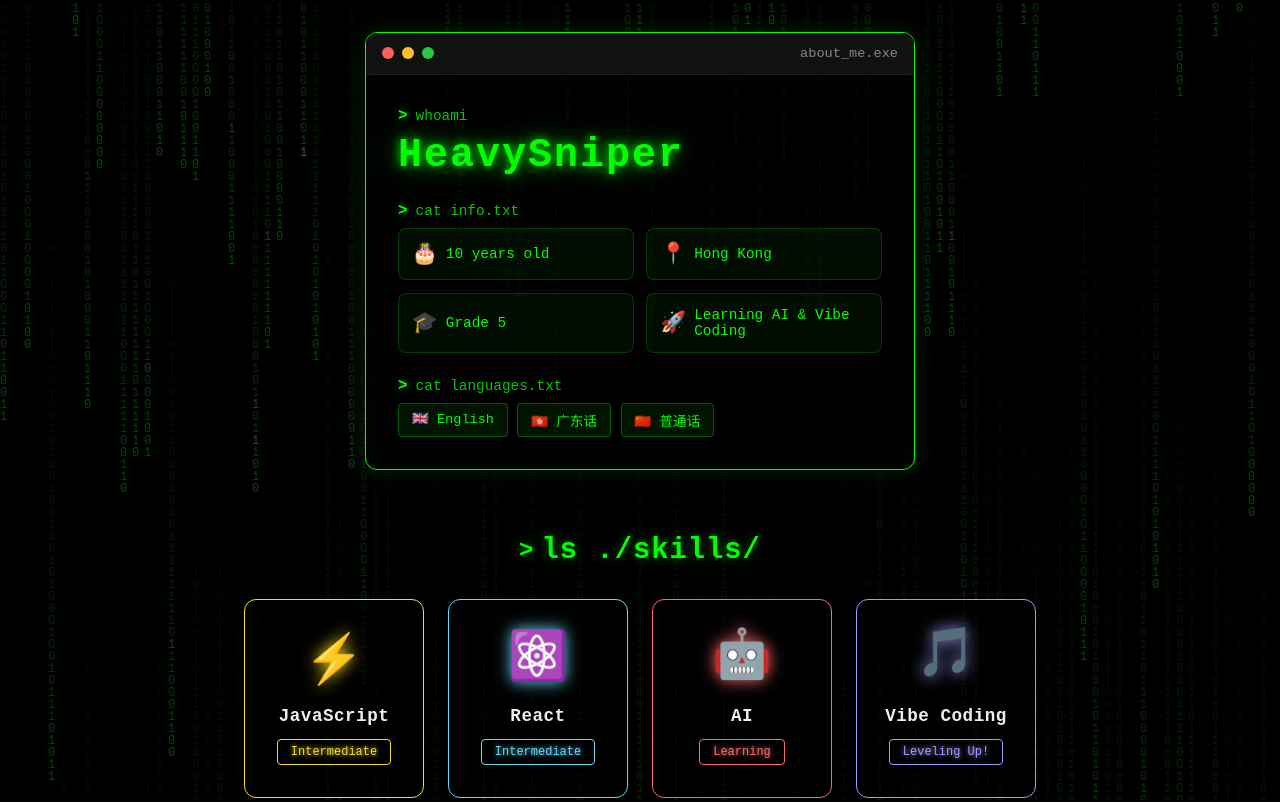
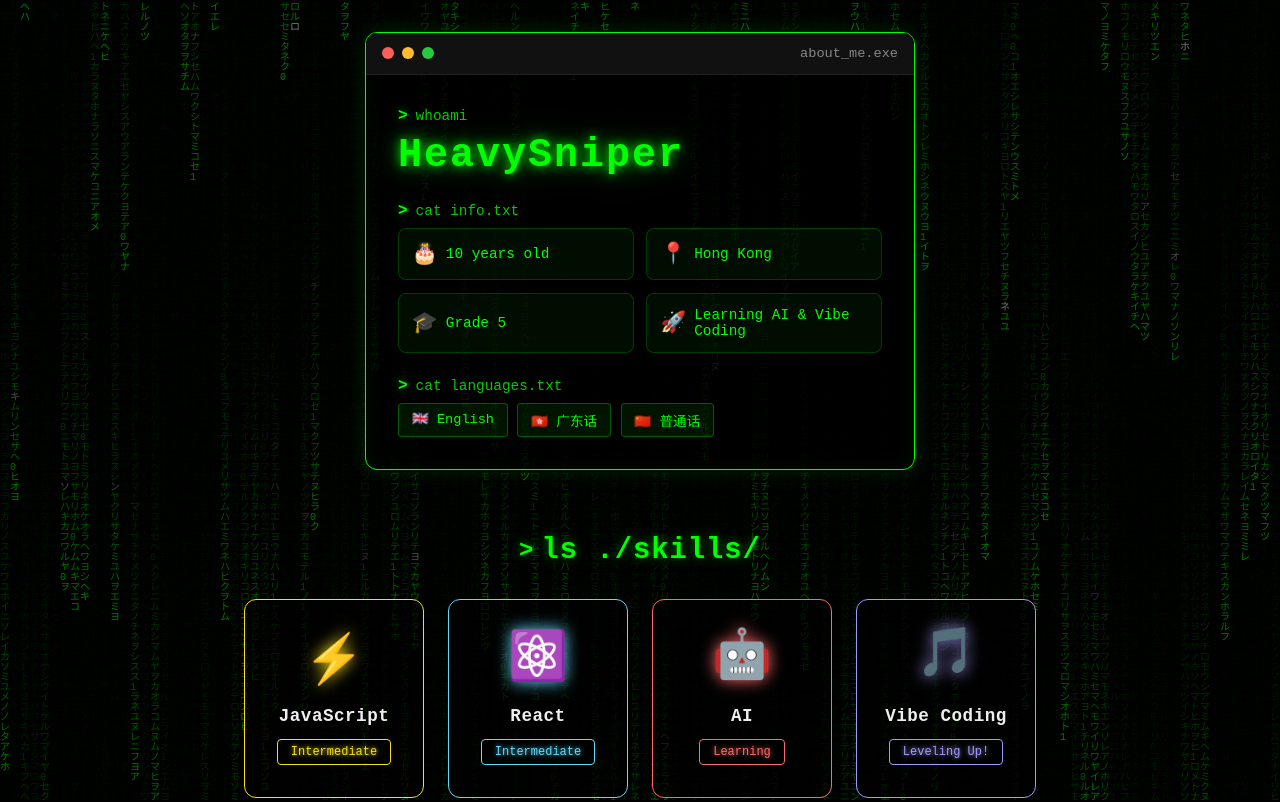
Before and after one commit to wwyethan/my-first-vibe-coding, a React (Vite) app: page / in a window 1280 px wide. Shown: the top 802 px of the page. Built offline with nearby package versions, Linux system fonts and the light colour scheme.

Commit message:
feat: level up matrix rain with katakana and faster speed

```diff
--- a/src/components/MatrixRain.css
+++ b/src/components/MatrixRain.css
@@ -5,6 +5,6 @@
   width: 100%;
   height: 100%;
   z-index: 0;
-  opacity: 0.3;
+  opacity: 0.5;
   pointer-events: none;
 }
--- a/src/components/MatrixRain.jsx
+++ b/src/components/MatrixRain.jsx
@@ -11,8 +11,8 @@
     canvas.width = window.innerWidth
     canvas.height = window.innerHeight
 
-    const chars = '01'
-    const fontSize = 12
+    const chars = '01アイウエオカキクケコサシスセソタチツテトナニヌネノハヒフヘホマミムメモヤユヨラリルレロワヲン'
+    const fontSize = 10
     const columns = canvas.width / fontSize
     const drops = Array(Math.floor(columns)).fill(1)
 
@@ -35,7 +35,7 @@
       }
     }
 
-    const interval = setInterval(draw, 30)
+    const interval = setInterval(draw, 20)
 
     const handleResize = () => {
       canvas.width = window.innerWidth
```
